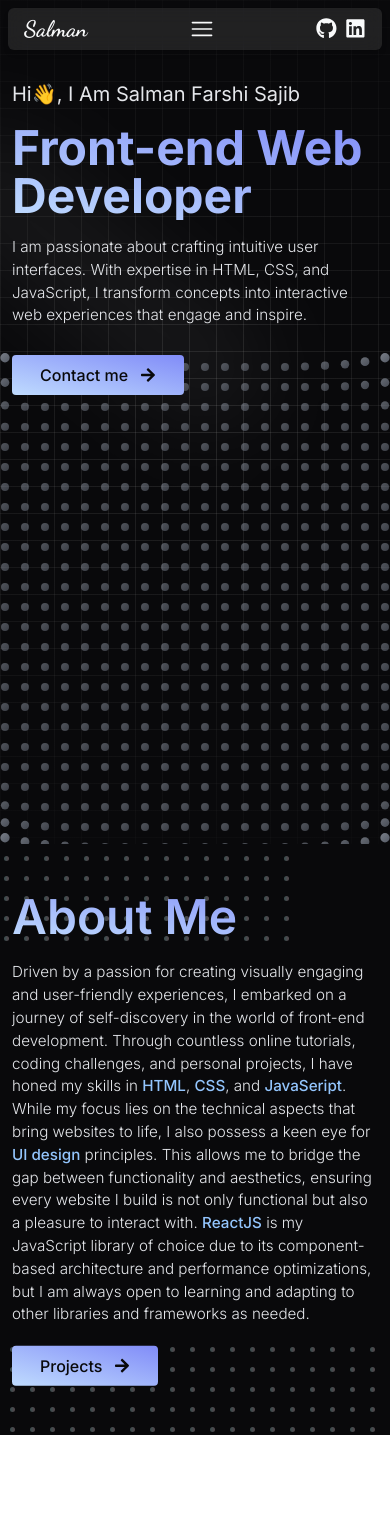
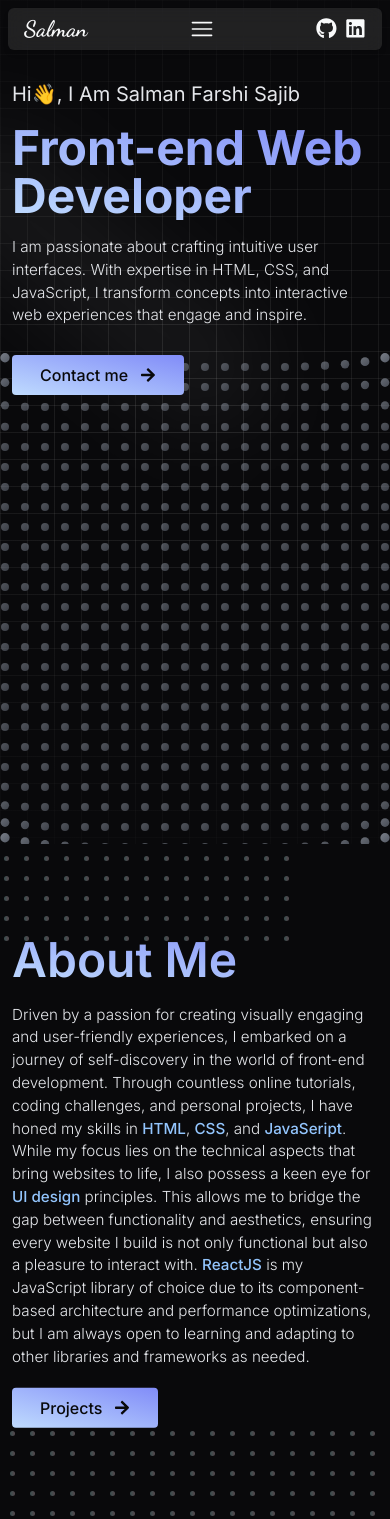
Before and after one commit to salmansajib/salmansajib-portfolio, a React (Vite) app: page / in a window 390 px wide. Before the commit the page ends 1435 px from the top, so only its background shows below. Built offline with nearby package versions, Linux system fonts and the light colour scheme; a web font is replaced by a local one.

Commit message:
changed the minimum height of the about section for mobile devices

```diff
--- a/src/components/About.jsx
+++ b/src/components/About.jsx
@@ -6,7 +6,7 @@ const About = () => {
   return (
     <section
       id='about'
-      className=' bg-zinc-950 text-gray-200 min-h-[70vh] relative overflow-hidden '
+      className=' bg-zinc-950 text-gray-200 min-h-[80vh] md:min-h-[70vh] relative overflow-hidden '
     >
       {/* dark overlay */}
       {/* <div
```
